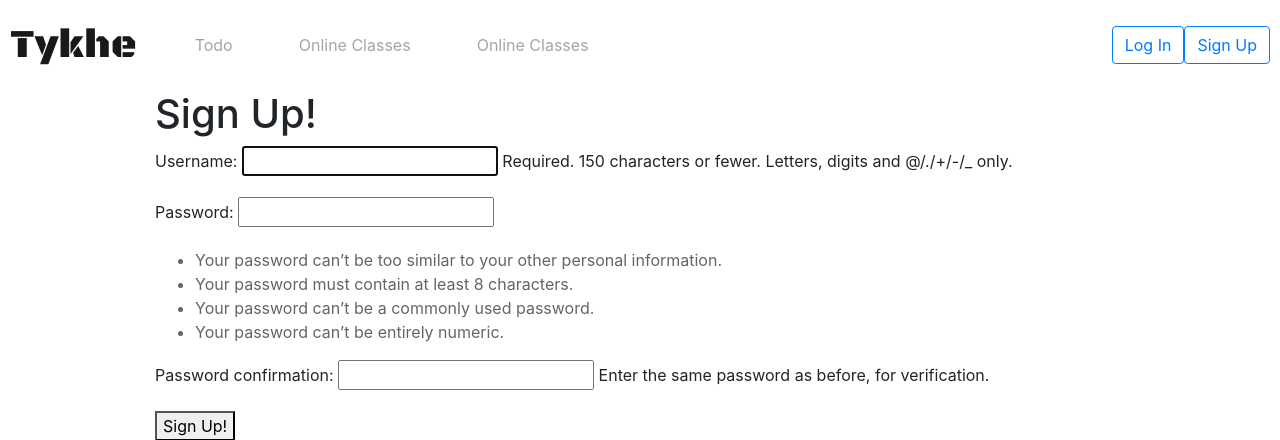
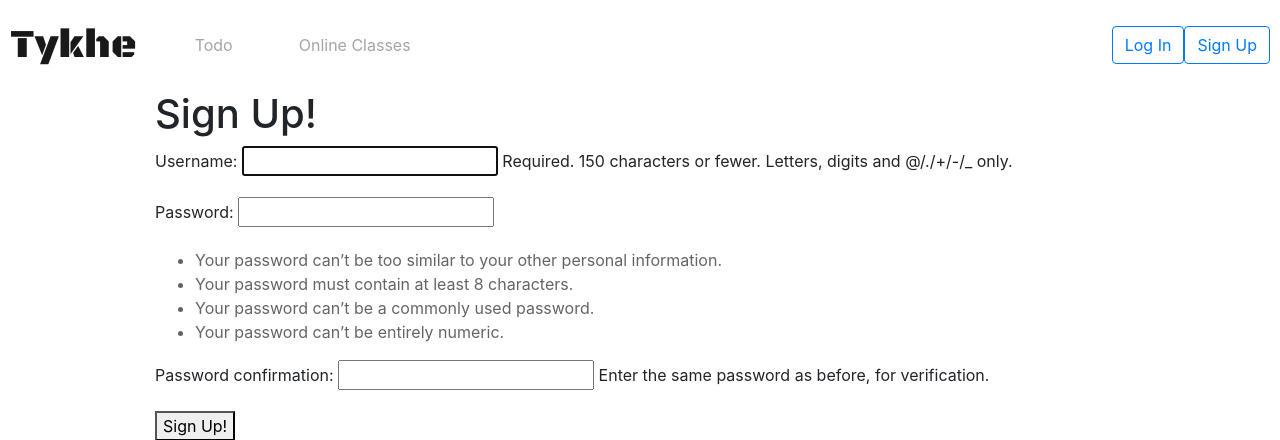
Before and after one commit to KartikPulipati/Tykhe, a Django app: page /UserAuth/signup/ in a window 1280 px wide. Shown: the top 440 px of the page. Run offline with Django 3.2, Linux system fonts and the light colour scheme; some libraries are stand-ins or nearby versions.

Commit message:
First Commit

```diff
--- a/TykheDir/display/templates/display/base.html
+++ b/TykheDir/display/templates/display/base.html
@@ -78,10 +78,7 @@
 
                     {% endif %}
                 </li>
-                <li class="nav-item {% if request.resolver_match.url_name == '#' %}active{% endif %}">
-                     <a class="nav-link" href="#">Online Classes</a>
-                    {% if request.resolver_match.url_name == '#' %}<strong><a class="nav-link" href="#">Online Classes</a></strong>{% endif %}
-                </li>
+
                 {% if user.is_authenticated %}
                   <li class="nav-item">
                        <a class="nav-link"> Signed In As: {{ user.username }}</a>
```
